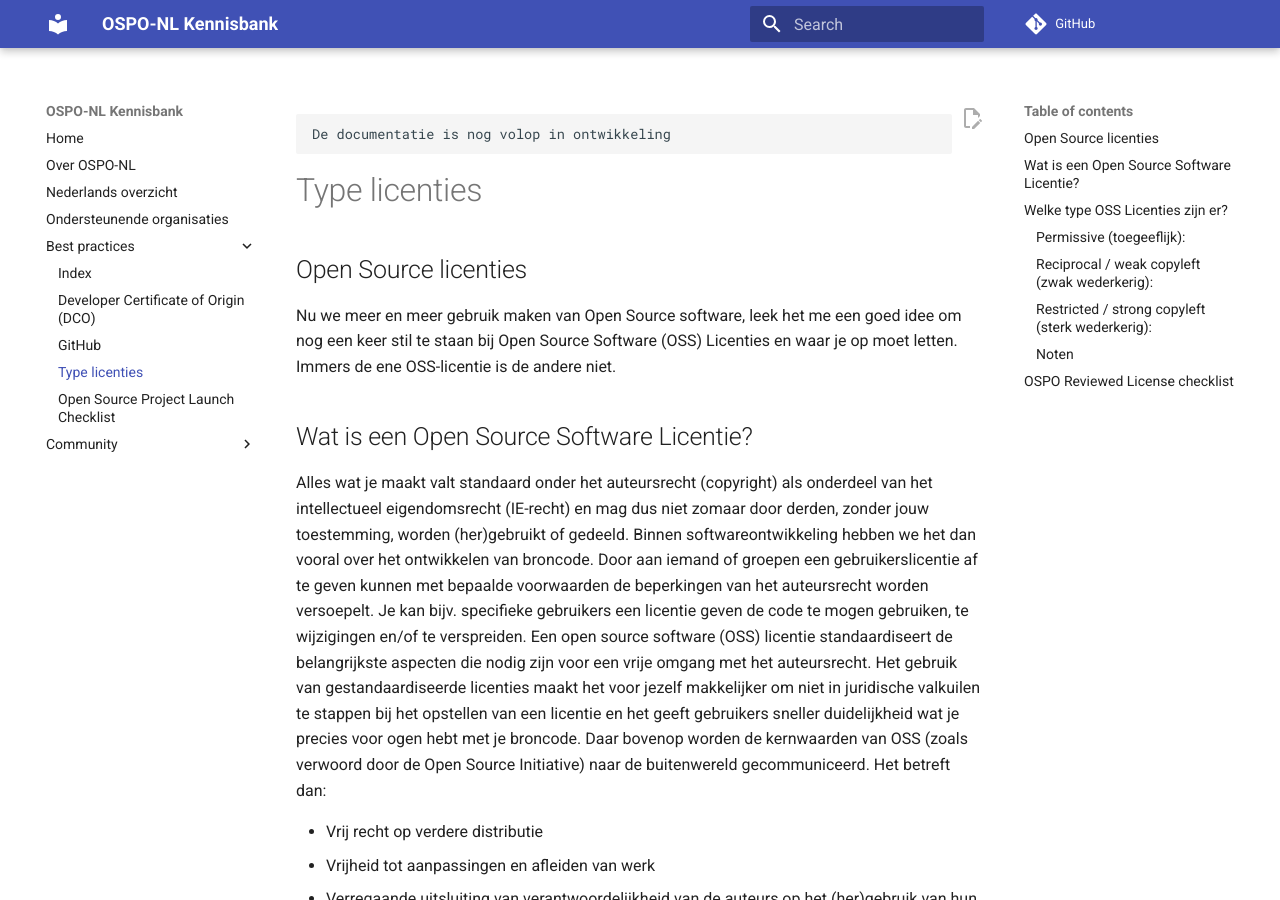
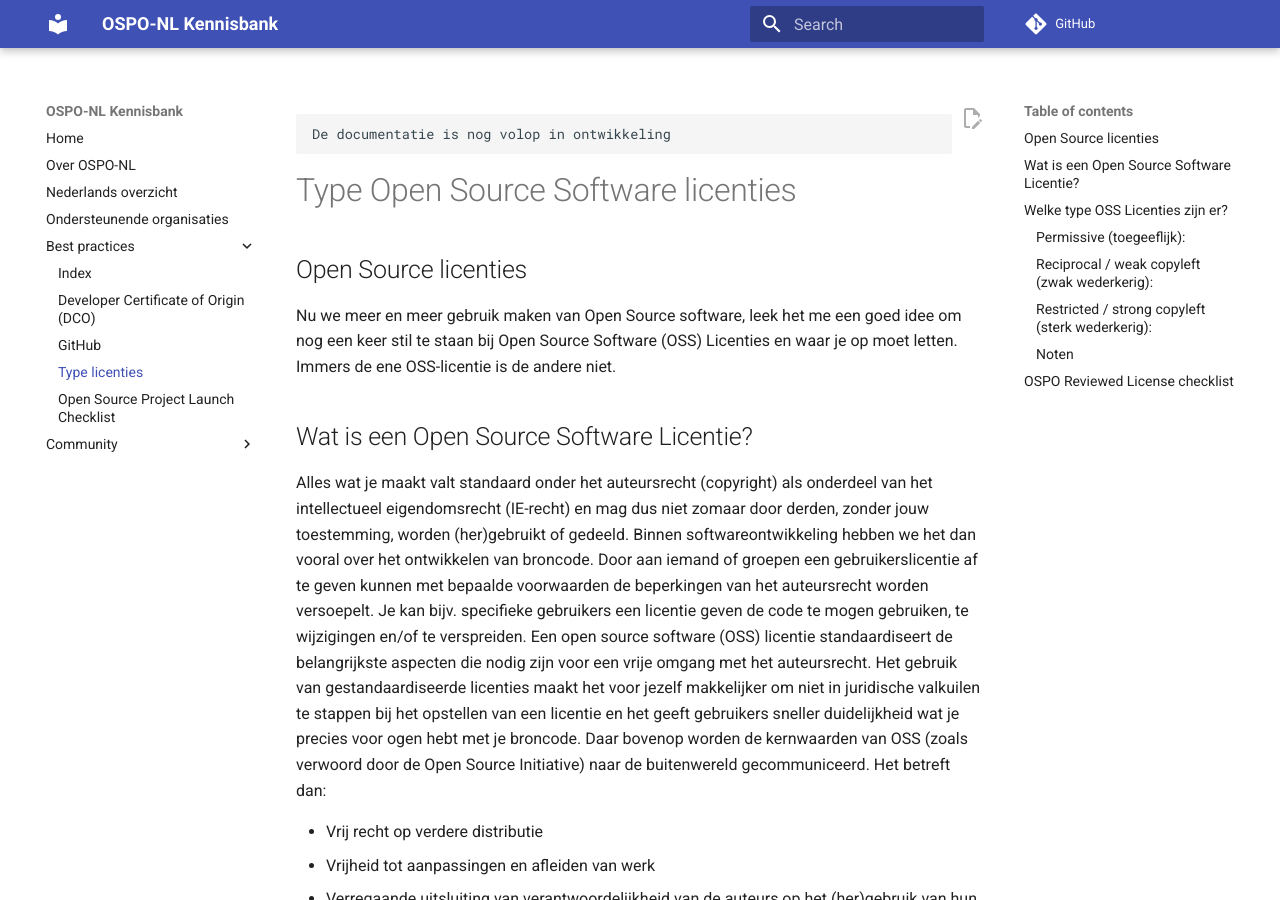
Before and after one commit to ospo-nl/kennisbank, an MkDocs documentation site: the page built from docs/Best practices/Type licenties.md, in a window 1280 px wide and 900 px high. Built offline with MkDocs 1.6.1 and Material for MkDocs 9.7.7, drawn with Linux system fonts in a browser that asks for light colours; comment, search, counter and statistics services are not loaded.

Commit message:
Update docs/Best practices/Type licenties.md
Signed-off-by: Jonas van den Bogaard <3628277+Jonasvdbo@users.noreply.github.com>

````diff
--- a/docs/Best practices/Type licenties.md
+++ b/docs/Best practices/Type licenties.md
@@ -1,7 +1,8 @@
 ```{warning}
 De documentatie is nog volop in ontwikkeling
 ```
-# Type licenties
+# Type Open Source Software licenties
+
 
 ## Open Source licenties
 
````
